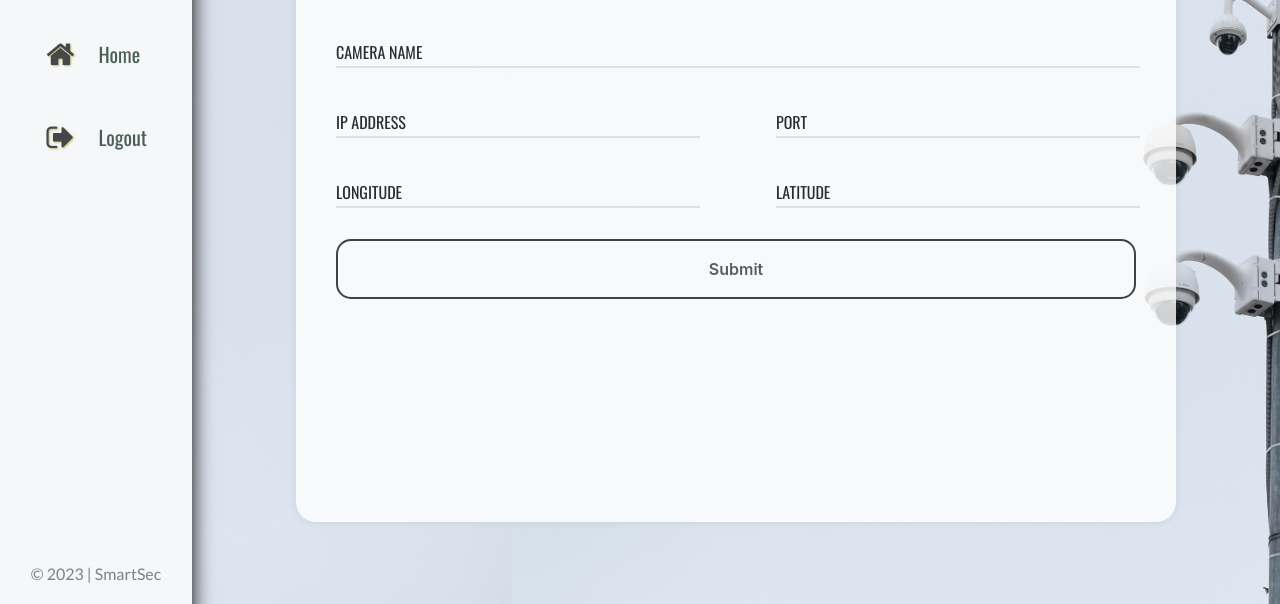
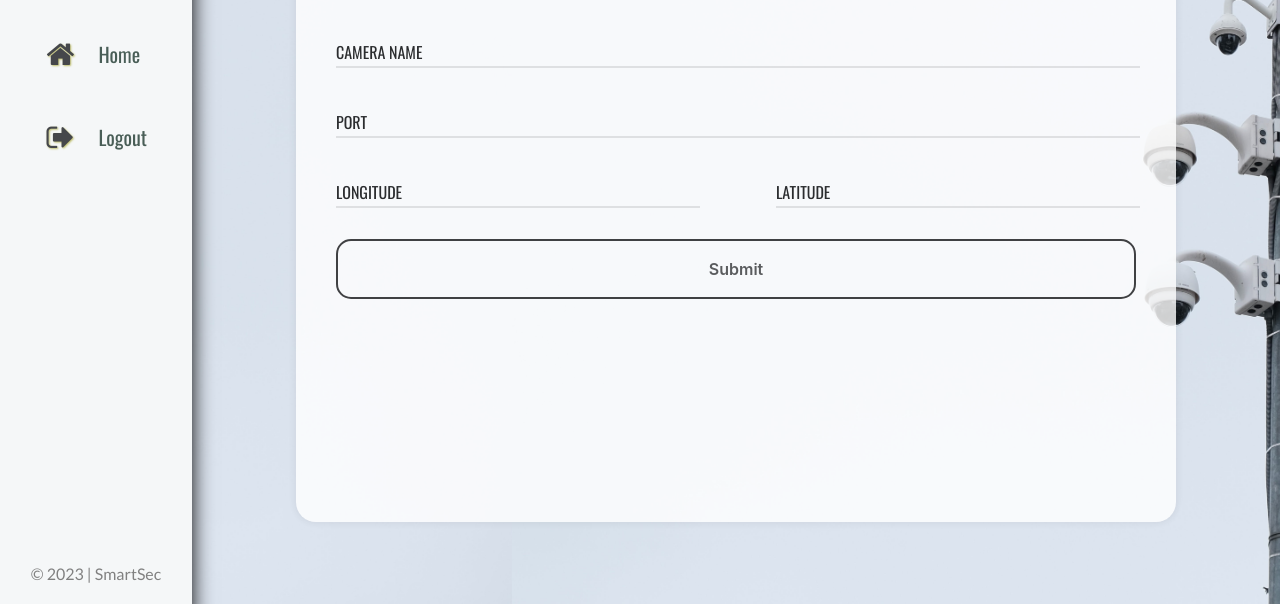
Before and after one commit to PhilippeDaele/DV1512-Sakerhetsprojekt, a Flask app: template templates/add.html in a window 1280 px wide. Shown: the part 196-800 px from the top of the page. Run offline with Flask 3, Linux system fonts and the light colour scheme; the template is opened without the code that fills it, so the values that code supplies are empty.

Commit message:
Removed IP address in "Add Camera"

```diff
--- a/templates/add.html
+++ b/templates/add.html
@@ -18,19 +18,10 @@
                 <label for="">CAMERA NAME</label>
             </div>
             <div class ="input-coordinates">
-                <div class="input-coordinates-left">
-                    <div class="input-data">
-                        <input type="text" name="ipaddr" required>
-                        <div class="underline"></div>
-                        <label for="">IP ADDRESS</label>
-                    </div>
-                </div>
-                <div class="input-coordinates-right">
-                    <div class="input-data">
-                        <input type="text" name="port" required>
-                        <div class="underline"></div>
-                        <label for="">PORT</label>
-                    </div>
+                <div class="input-data">
+                    <input type="text" name="port" required>
+                    <div class="underline"></div>
+                    <label for="">PORT</label>
                 </div>
             </div>
 
```
Also changed, not shown: templates/overview.html (added, +9 -0 lines).
